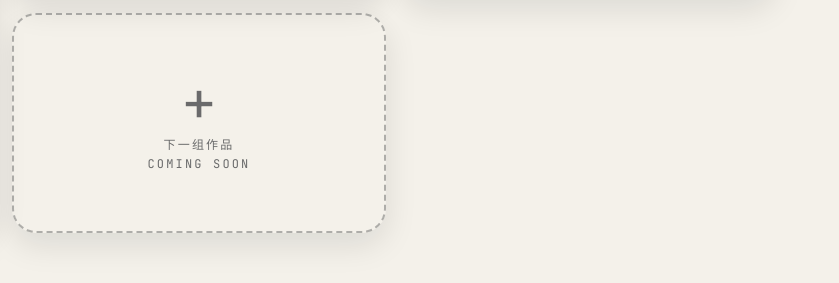
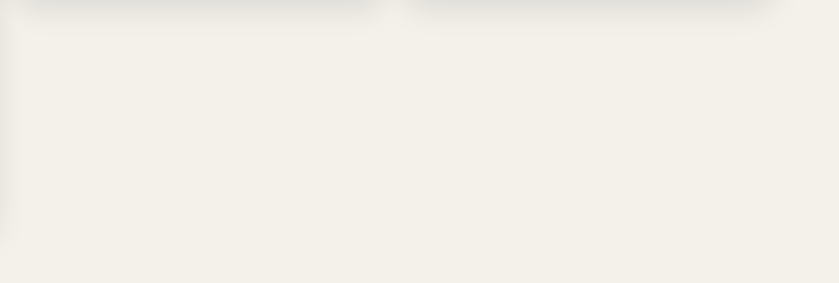
Before and after one commit to haozi-techhub/personal.website, a plain HTML site: page photos.html in a window 1280 px wide. Shown: the part 2253-2536 px from the top of the page, 441-1280 px from the left. Drawn offline with Linux system fonts and the light colour scheme.

Commit message:
fix: remove coming soon placeholder card from photos.html

```diff
--- a/photos.html
+++ b/photos.html
@@ -369,11 +369,6 @@
           </div>
         </a>
 
-        <!-- Ghost · 占位 -->
-        <div class="cat-card ghost span-square" data-cat="all">
-          <div class="plus">+</div>
-          <div class="ghost-label">下一组作品<br />Coming Soon</div>
-        </div>
       </section>
 
       <footer class="page-footer" style="margin-top: var(--s-7);">
```
